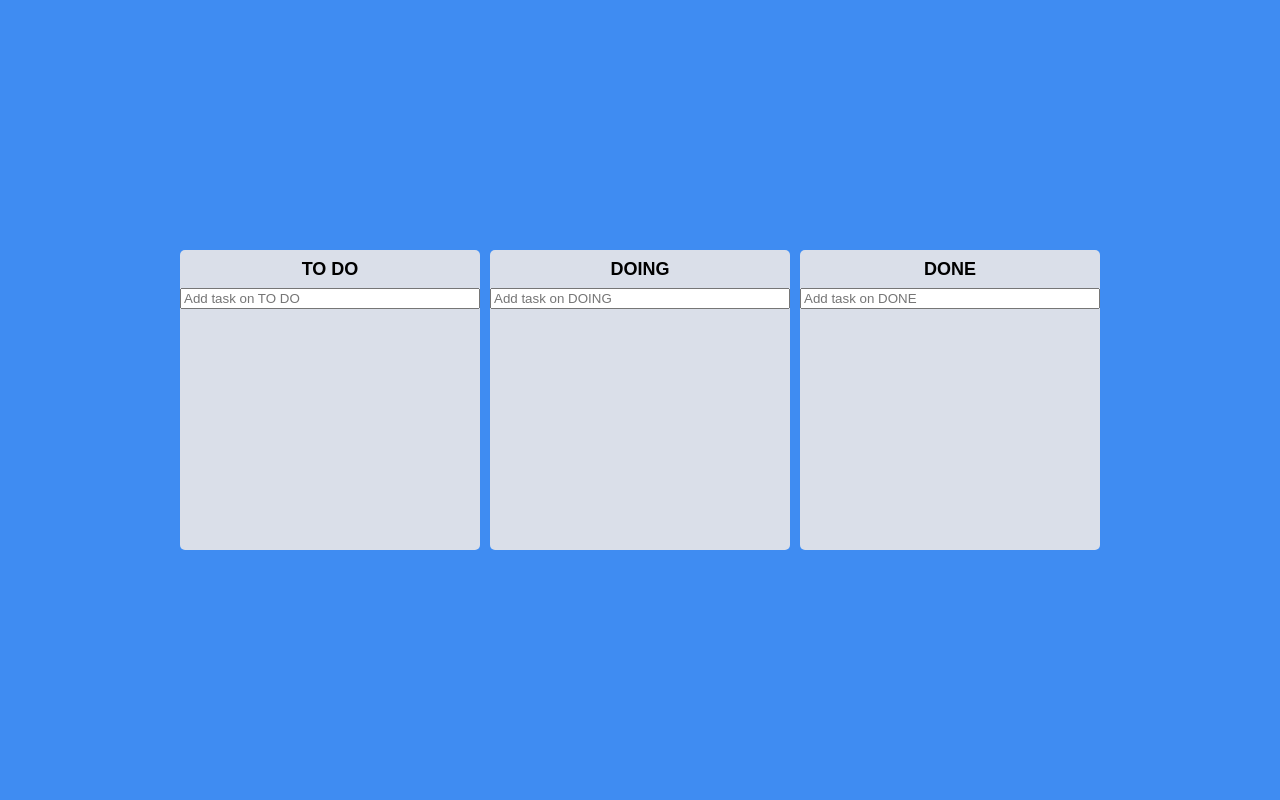
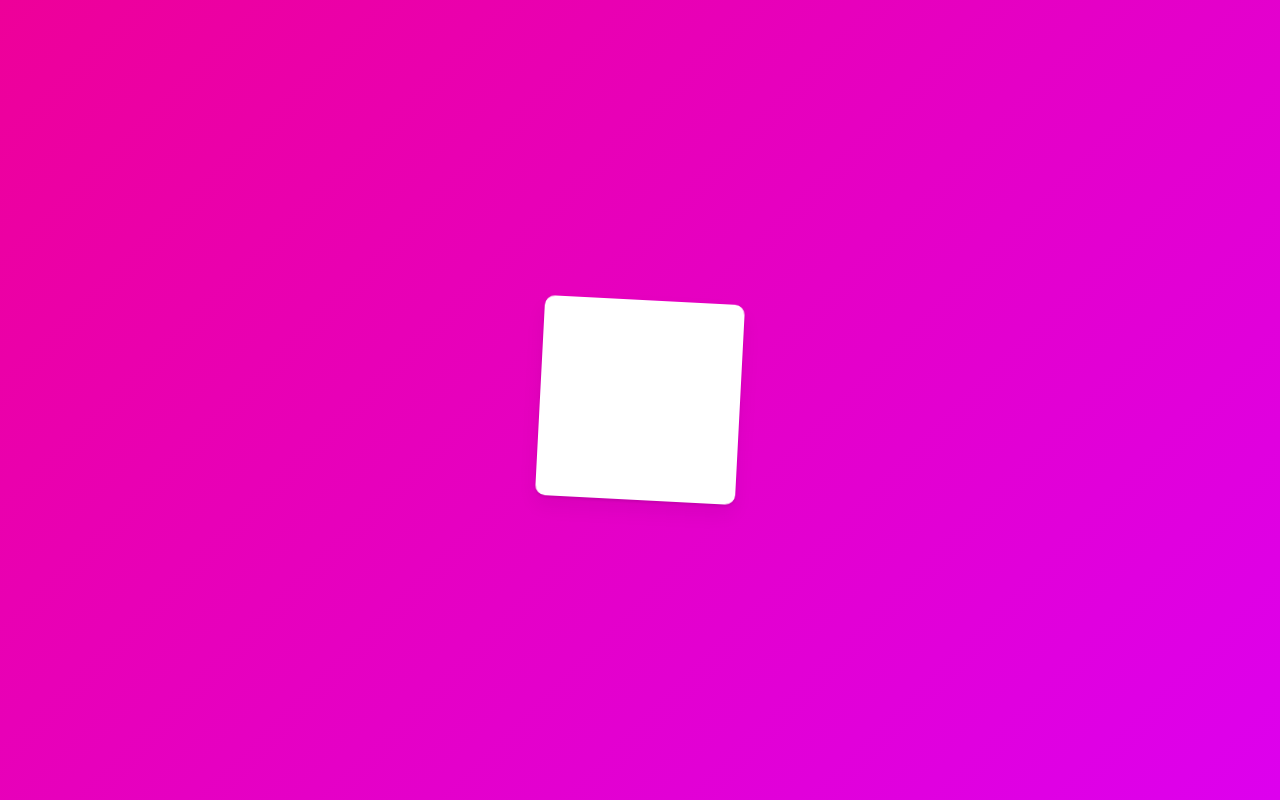
Before and after one commit to DevelopJKong/react-typescript-2, a React (Create React App) app: page / in a window 1280 px wide. Built offline with nearby package versions, Linux system fonts and the light colour scheme.

Commit message:
#7.3 Variants part One 완료

```diff
--- a/package.json
+++ b/package.json
@@ -11,6 +11,7 @@
     "@types/react": "^18.0.9",
     "@types/react-dom": "^18.0.5",
     "apexcharts": "^3.35.2",
+    "framer-motion": "^6.3.4",
     "react": "^18.1.0",
     "react-apexcharts": "^1.4.0",
     "react-beautiful-dnd": "^13.1.0",
--- a/src/App.tsx
+++ b/src/App.tsx
@@ -56,7 +56,7 @@
 }
 body {
   font-family: 'Source Sans Pro', sans-serif;
-  background-color:${(props) => props.theme.bgColor};
+  background:linear-gradient(135deg,#e09,#d0e);
   color:black;
 }
 a {
--- a/src/atoms.tsx
+++ /dev/null
@@ -1,19 +0,0 @@
-import { atom } from "recoil";
-
-export interface ITodo {
-  id: number;
-  text: string;
-}
-
-interface IToDoState {
-  [key: string]: ITodo[];
-}
-
-export const toDoState = atom<IToDoState>({
-  key: "toDo",
-  default: {
-    "TO DO": [],
-    DOING: [],
-    DONE: [],
-  },
-});
--- a/src/components/Board.tsx
+++ /dev/null
@@ -1,102 +0,0 @@
-import { useForm } from "react-hook-form";
-import { Droppable } from "react-beautiful-dnd";
-import styled from "styled-components";
-import DragabbleCard from "./DraggableCard";
-import { ITodo, toDoState } from "../atoms";
-import { useSetRecoilState } from "recoil";
-
-const Wrapper = styled.div`
-  width: 300px;
-  padding-top: 10px;
-  background-color: ${(props) => props.theme.boardColor};
-  border-radius: 5px;
-  min-height: 300px;
-  display: flex;
-  flex-direction: column;
-  overflow: hidden;
-`;
-const Title = styled.h2`
-  text-align: center;
-  font-weight: 600;
-  margin-bottom: 10px;
-  font-size: 18px;
-`;
-interface IAreaProps {
-  isDraggingFromThis: boolean;
-  isDraggingOver: boolean;
-}
-const Area = styled.div<IAreaProps>`
-  background-color: ${(props) =>
-    props.isDraggingOver
-      ? "#dfe6e9"
-      : props.isDraggingFromThis
-      ? "#b2bec3"
-      : "transparent"};
-  flex-grow: 1;
-  transition: background-color 0.3s ease-in-out;
-  padding: 20px;
-`;
-const Form = styled.form`
-  width: 100%;
-  input {
-    width: 100%;
-  }
-`;
-interface IBoardProps {
-  toDos: ITodo[];
-  boardId: string;
-}
-interface IForm {
-  toDo: string;
-}
-
-function Board({ toDos, boardId }: IBoardProps) {
-  const setToDos = useSetRecoilState(toDoState);
-  const { register, setValue, handleSubmit } = useForm<IForm>();
-  const onValid = ({ toDo }: IForm) => {
-    const newToDo = {
-      id: Date.now(),
-      text: toDo,
-    };
-    setToDos((allBoards) => {
-      return {
-        ...allBoards,
-        [boardId]: [newToDo, ...allBoards[boardId]],
-      };
-    });
-    setValue("toDo", "");
-  };
-  return (
-    <Wrapper>
-      <Title>{boardId}</Title>
-      <Form onSubmit={handleSubmit(onValid)}>
-        <input
-          {...register("toDo", { required: true })}
-          type="text"
-          placeholder={`Add task on ${boardId}`}
-        />
-      </Form>
-      <Droppable droppableId={boardId}>
-        {(magic, info) => (
-          <Area
-            isDraggingOver={info.isDraggingOver}
-            isDraggingFromThis={Boolean(info.draggingFromThisWith)}
-            ref={magic.innerRef}
-            {...magic.droppableProps}
-          >
-            {toDos.map((toDo, index) => (
-              <DragabbleCard
-                key={toDo.id}
-                index={index}
-                toDoId={toDo.id}
-                toDoText={toDo.text}
-              />
-            ))}
-            {magic.placeholder}
-          </Area>
-        )}
-      </Droppable>
-    </Wrapper>
-  );
-}
-export default Board;
--- a/src/components/DraggableCard.tsx
+++ /dev/null
@@ -1,36 +0,0 @@
-import React from "react";
-import { Draggable } from "react-beautiful-dnd";
-import styled from "styled-components";
-
-const Card = styled.div<{ isDragging: boolean }>`
-  border-radius: 5px;
-  margin-bottom: 5px;
-  padding: 10px;
-  background-color: ${(props) =>
-    props.isDragging ? "#e4f2ff" : props.theme.cardColor};
-  box-shadow: ${(props) =>
-    props.isDragging ? "0px 2px 5px rgba(0, 0, 0, 0.05)" : "none"};
-`;
-
-interface IDragabbleCardProps {
-  toDoId: number;
-  toDoText: string;
-  index: number;
-}
-function DragabbleCard({ toDoId, toDoText, index }: IDragabbleCardProps) {
-  return (
-    <Draggable draggableId={toDoId + ""} index={index}>
-      {(magic, snapshot) => (
-        <Card
-          isDragging={snapshot.isDragging}
-          ref={magic.innerRef}
-          {...magic.dragHandleProps}
-          {...magic.draggableProps}
-        >
-          {toDoText}
-        </Card>
-      )}
-    </Draggable>
-  );
-}
-export default React.memo(DragabbleCard);
--- a/src/pages/Home.tsx
+++ b/src/pages/Home.tsx
@@ -1,67 +1,36 @@
-import { DragDropContext, DropResult } from "react-beautiful-dnd";
-import { useRecoilState } from "recoil";
 import styled from "styled-components";
-import { toDoState } from "../atoms";
-import Board from "../components/Board";
+import { motion } from "framer-motion";
 const Wrapper = styled.div`
+  height: 100vh;
+  width: 100vw;
   display: flex;
-  width: 100vw;
-  margin: 0 auto;
   justify-content: center;
   align-items: center;
-  height: 100vh;
 `;
-const Boards = styled.div`
-  display: flex;
-  justify-content: center;
-  align-items: flex-start;
-  width: 100%;
-  gap: 10px;
+
+const Box = styled(motion.div)`
+  width: 200px;
+  height: 200px;
+  background-color: white;
+  border-radius: 10px;
+  box-shadow: 0 2px 3px rgba(0, 0, 0, 0.1), 0 10px 20px rgba(0, 0, 0, 0.06);
 `;
+
+const myVars = {
+  start: { scale: 0 },
+  end: { scale: 1, rotateZ: 360, transition: { type: "spring", damping: 1 } },
+};
+
 function Home() {
-  const [toDos, setToDos] = useRecoilState(toDoState);
-  const onDragEnd = (info: DropResult) => {
-    const { destination, draggableId, source } = info;
-    if (!destination) return;
-    if (destination?.droppableId === source.droppableId) {
-      // same board movement.
-      setToDos((allBoards) => {
-        const boardCopy = [...allBoards[source.droppableId]];
-        const taskObj = boardCopy[source.index];
-        boardCopy.splice(source.index, 1);
-        boardCopy.splice(destination?.index, 0, taskObj);
-        return {
-          ...allBoards,
-          [source.droppableId]: boardCopy,
-        };
-      });
-    }
-    if (destination.droppableId !== source.droppableId) {
-      // cross board movement
-      setToDos((allBoards) => {
-        const sourceBoard = [...allBoards[source.droppableId]];
-        const taskObj = sourceBoard[source.index];
-        const destinationBoard = [...allBoards[destination.droppableId]];
-        sourceBoard.splice(source.index, 1);
-        destinationBoard.splice(destination?.index, 0, taskObj);
-        return {
-          ...allBoards,
-          [source.droppableId]: sourceBoard,
-          [destination.droppableId]: destinationBoard,
-        };
-      });
-    }
-  };
   return (
-    <DragDropContext onDragEnd={onDragEnd}>
-      <Wrapper>
-        <Boards>
-          {Object.keys(toDos).map((boardId) => (
-            <Board boardId={boardId} key={boardId} toDos={toDos[boardId]} />
-          ))}
-        </Boards>
-      </Wrapper>
-    </DragDropContext>
+    <Wrapper>
+      <Box
+        variants={myVars}
+        initial="start"
+        animate="end"
+      />
+    </Wrapper>
   );
 }
+
 export default Home;
--- a/src/styled.d.ts
+++ b/src/styled.d.ts
@@ -1,9 +1,5 @@
 import "styled-components";
 
 declare module "styled-components" {
-  export interface DefaultTheme {
-    bgColor: string;
-    boardColor: string;
-    cardColor: string;
-  }
+  export interface DefaultTheme {}
 }
--- a/src/theme.ts
+++ b/src/theme.ts
@@ -1,13 +1,3 @@
 import { DefaultTheme } from "styled-components";
 
-export const darkTheme: DefaultTheme = {
-    bgColor: "#3F8CF2",
-    boardColor: "#DADFE9",
-    cardColor: "white",
-  };
-
-// export const lightTheme:DefaultTheme = {
-//     bgColor : "gray",
-//     textColor: "black",
-//     accentColor: "#fdcb6e"
-// }
+export const darkTheme: DefaultTheme = {};
```
Also changed, not shown: 1 other file (tests, documents, lock files or other folders).
